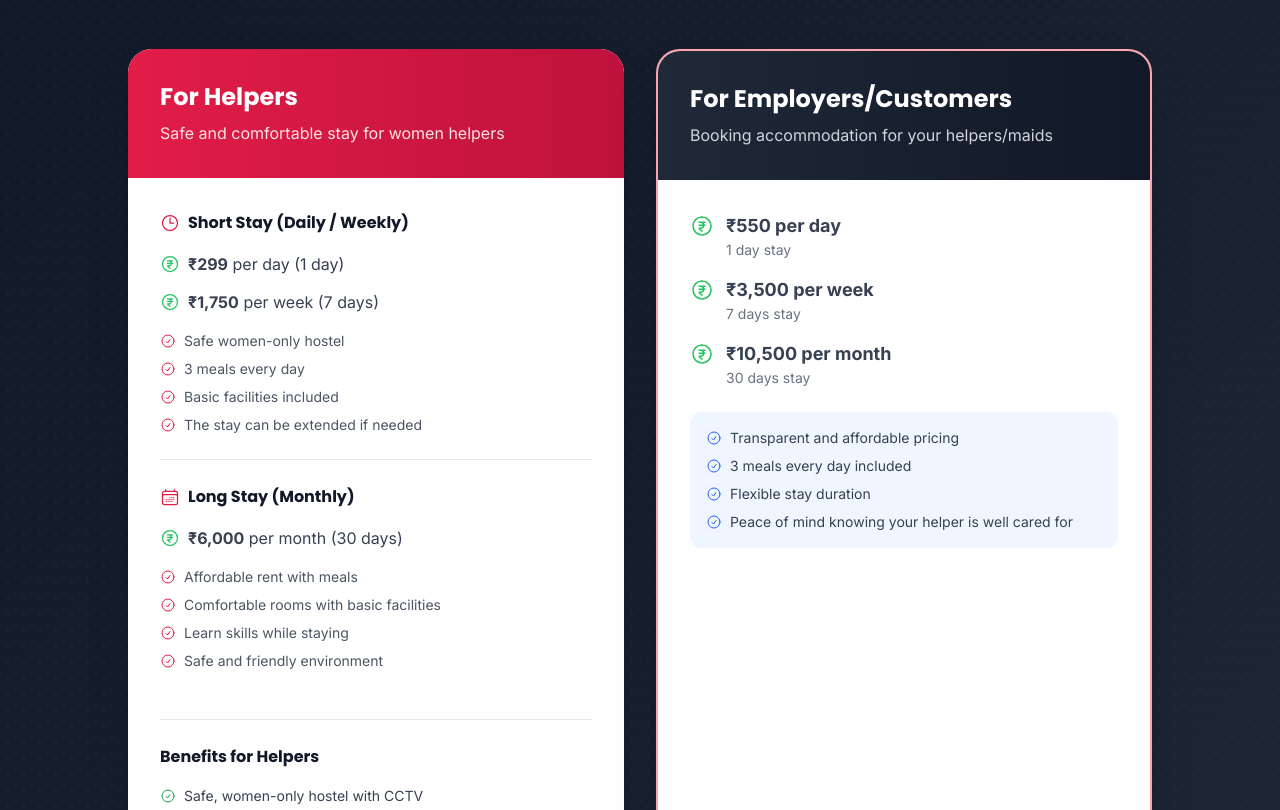
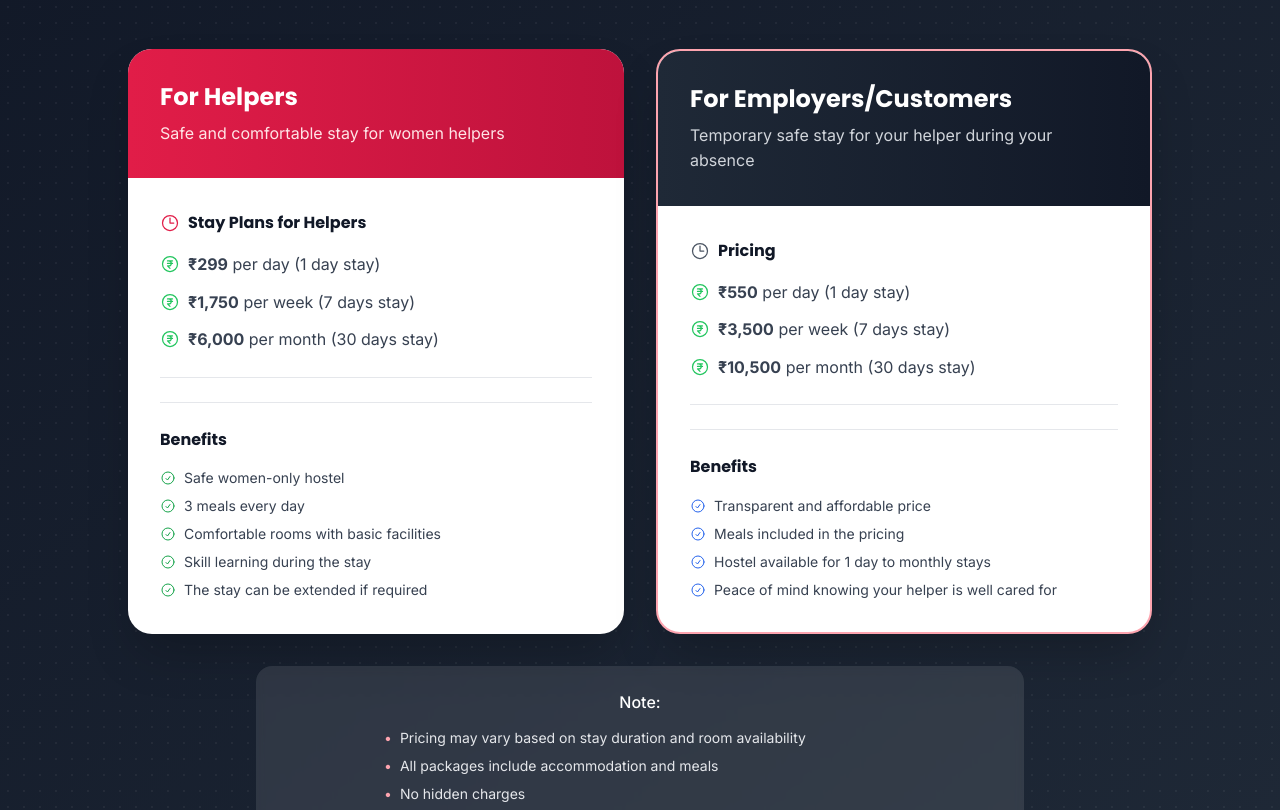
Before and after one commit to adonisarun123/ezysite, a Next.js app: page /nest in a window 1280 px wide. Shown: the part 3680-4490 px from the top of the page. Built offline with nearby package versions, Linux system fonts and the light colour scheme.

Commit message:
Updated Nest Pricings and Fixed Navbar Services button issue.

```diff
--- a/app/nest/NestPageClient.tsx
+++ b/app/nest/NestPageClient.tsx
@@ -378,76 +378,33 @@ export default function NestPageClient() {
                   <div className="border-b border-gray-200 pb-6">
                     <h4 className="font-bold text-gray-900 mb-4 flex items-center">
                       <ClockIcon className="h-5 w-5 mr-2 text-rose-600" />
-                      Short Stay (Daily / Weekly)
+                      Stay Plans for Helpers
                     </h4>
                     <ul className="space-y-3">
                       <li className="flex items-start text-gray-700">
                         <CurrencyRupeeIcon className="h-5 w-5 text-green-500 mr-2 mt-0.5" />
-                        <span><strong>₹299</strong> per day (1 day)</span>
+                        <span><strong>₹299</strong> per day (1 day stay)</span>
                       </li>
                       <li className="flex items-start text-gray-700">
                         <CurrencyRupeeIcon className="h-5 w-5 text-green-500 mr-2 mt-0.5" />
-                        <span><strong>₹1,750</strong> per week (7 days)</span>
+                        <span><strong>₹1,750</strong> per week (7 days stay)</span>
                       </li>
-                    </ul>
-                    <ul className="mt-4 space-y-2 text-sm text-gray-600">
-                      <li className="flex items-start">
-                        <CheckCircleIcon className="h-4 w-4 text-rose-600 mr-2 mt-0.5 flex-shrink-0" />
-                        <span>Safe women-only hostel</span>
-                      </li>
-                      <li className="flex items-start">
-                        <CheckCircleIcon className="h-4 w-4 text-rose-600 mr-2 mt-0.5 flex-shrink-0" />
-                        <span>3 meals every day</span>
-                      </li>
-                      <li className="flex items-start">
-                        <CheckCircleIcon className="h-4 w-4 text-rose-600 mr-2 mt-0.5 flex-shrink-0" />
-                        <span>Basic facilities included</span>
-                      </li>
-                      <li className="flex items-start">
-                        <CheckCircleIcon className="h-4 w-4 text-rose-600 mr-2 mt-0.5 flex-shrink-0" />
-                        <span>The stay can be extended if needed</span>
+                      <li className="flex items-start text-gray-700">
+                        <CurrencyRupeeIcon className="h-5 w-5 text-green-500 mr-2 mt-0.5" />
+                        <span><strong>₹6,000</strong> per month (30 days stay)</span>
                       </li>
                     </ul>
                   </div>
-                  <div className="pb-6">
-                    <h4 className="font-bold text-gray-900 mb-4 flex items-center">
-                      <CalendarDaysIcon className="h-5 w-5 mr-2 text-rose-600" />
-                      Long Stay (Monthly)
-                    </h4>
-                    <ul className="space-y-3">
-                      <li className="flex items-start text-gray-700">
-                        <CurrencyRupeeIcon className="h-5 w-5 text-green-500 mr-2 mt-0.5" />
-                        <span><strong>₹6,000</strong> per month (30 days)</span>
-                      </li>
-                    </ul>
-                    <ul className="mt-4 space-y-2 text-sm text-gray-600">
-                      <li className="flex items-start">
-                        <CheckCircleIcon className="h-4 w-4 text-rose-600 mr-2 mt-0.5 flex-shrink-0" />
-                        <span>Affordable rent with meals</span>
-                      </li>
-                      <li className="flex items-start">
-                        <CheckCircleIcon className="h-4 w-4 text-rose-600 mr-2 mt-0.5 flex-shrink-0" />
-                        <span>Comfortable rooms with basic facilities</span>
-                      </li>
-                      <li className="flex items-start">
-                        <CheckCircleIcon className="h-4 w-4 text-rose-600 mr-2 mt-0.5 flex-shrink-0" />
-                        <span>Learn skills while staying</span>
-                      </li>
-                      <li className="flex items-start">
-                        <CheckCircleIcon className="h-4 w-4 text-rose-600 mr-2 mt-0.5 flex-shrink-0" />
-                        <span>Safe and friendly environment</span>
-                      </li>
-                    </ul>
-                  </div>
+
                   <div className="border-t border-gray-200 pt-6">
-                    <h4 className="font-bold text-gray-900 mb-4">Benefits for Helpers</h4>
+                    <h4 className="font-bold text-gray-900 mb-4">Benefits</h4>
                     <ul className="space-y-2 text-sm">
                       {[
-                        'Safe, women-only hostel with CCTV',
-                        '3 meals every day (Breakfast, Lunch & Dinner)',
-                        'Comfortable rooms with beds, geyser, RO water, utensils, fans & more',
-                        'Learn skills while staying',
-                        'Budget-friendly and flexible stay options'
+                        'Safe women-only hostel',
+                        '3 meals every day',
+                        'Comfortable rooms with basic facilities',
+                        'Skill learning during the stay',
+                        'The stay can be extended if required'
                       ].map((benefit, i) => (
                         <li key={i} className="flex items-start text-gray-700">
                           <CheckCircleIcon className="h-4 w-4 text-green-600 mr-2 mt-0.5 flex-shrink-0" />
@@ -464,40 +421,38 @@ export default function NestPageClient() {
             <div className="bg-white rounded-3xl overflow-hidden shadow-2xl border-2 border-rose-300">
               <div className="bg-gradient-to-r from-gray-800 to-gray-900 p-8 text-white">
                 <h3 className="text-2xl text-white font-bold mb-2">For Employers/Customers</h3>
-                <p className="text-gray-300">Booking accommodation for your helpers/maids</p>
+                <p className="text-gray-300">Temporary safe stay for your helper during your absence</p>
               </div>
               <div className="p-8">
                 <div className="space-y-6">
-                  <ul className="space-y-4">
+                  <div className="border-b border-gray-200 pb-6">
+                    <h4 className="font-bold text-gray-900 mb-4 flex items-center">
+                      <ClockIcon className="h-5 w-5 mr-2 text-gray-600" />
+                      Pricing
+                    </h4>
+                    <ul className="space-y-3">
                       <li className="flex items-start text-gray-700">
-                      <CurrencyRupeeIcon className="h-6 w-6 text-green-500 mr-3 mt-0.5" />
-                      <div>
-                        <p className="font-bold text-lg">₹550 per day</p>
-                        <p className="text-sm text-gray-500">1 day stay</p>
-                      </div>
+                        <CurrencyRupeeIcon className="h-5 w-5 text-green-500 mr-2 mt-0.5" />
+                        <span><strong>₹550</strong> per day (1 day stay)</span>
                       </li>
                       <li className="flex items-start text-gray-700">
-                      <CurrencyRupeeIcon className="h-6 w-6 text-green-500 mr-3 mt-0.5" />
-                      <div>
-                        <p className="font-bold text-lg">₹3,500 per week</p>
-                        <p className="text-sm text-gray-500">7 days stay</p>
-                      </div>
+                        <CurrencyRupeeIcon className="h-5 w-5 text-green-500 mr-2 mt-0.5" />
+                        <span><strong>₹3,500</strong> per week (7 days stay)</span>
                       </li>
                       <li className="flex items-start text-gray-700">
-                      <CurrencyRupeeIcon className="h-6 w-6 text-green-500 mr-3 mt-0.5" />
-                      <div>
-                        <p className="font-bold text-lg">₹10,500 per month</p>
-                        <p className="text-sm text-gray-500">30 days stay</p>
-                      </div>
+                        <CurrencyRupeeIcon className="h-5 w-5 text-green-500 mr-2 mt-0.5" />
+                        <span><strong>₹10,500</strong> per month (30 days stay)</span>
                       </li>
                     </ul>
+                  </div>
 
-                  <div className="bg-blue-50 rounded-xl p-4 mt-6">
+                  <div className="border-t border-gray-200 pt-6">
+                    <h4 className="font-bold text-gray-900 mb-4">Benefits</h4>
                     <ul className="space-y-2 text-sm">
                       {[
-                        'Transparent and affordable pricing',
-                        '3 meals every day included',
-                        'Flexible stay duration',
+                        'Transparent and affordable price',
+                        'Meals included in the pricing',
+                        'Hostel available for 1 day to monthly stays',
                         'Peace of mind knowing your helper is well cared for'
                       ].map((benefit, i) => (
                         <li key={i} className="flex items-start text-gray-700">
--- a/components/Navbar.tsx
+++ b/components/Navbar.tsx
@@ -23,7 +23,8 @@ interface NavigationItem {
 
 const navigation: NavigationItem[] = [
   { name: 'Home', href: '/', icon: Bars3Icon },
-  { name: 'Services',
+  {
+    name: 'Services',
     href: '/services',
     hasDropdown: true,
     dropdownItems: [
@@ -113,17 +114,16 @@ export default function Navbar() {
                         onMouseEnter={() => setOpenDropdown(item.name)}
                         onMouseLeave={() => setOpenDropdown(null)}
                       >
-                        <button
-                          type="button"
+                        <Link
+                          href={item.href}
                           className="flex items-center gap-1 text-[15px] font-medium text-gray-700 hover:text-primary-600 transition-colors duration-200 outline-none"
-                          onClick={() => setOpenDropdown(openDropdown === item.name ? null : item.name)}
                         >
                           {item.name}
                           <ChevronDownIcon
                             className={`h-3 w-3 transition-transform duration-200 ${openDropdown === item.name ? 'rotate-180' : ''}`}
                             strokeWidth={2.5}
                           />
-                        </button>
+                        </Link>
 
                         {openDropdown === item.name && (
                           <div className="absolute top-full left-0 w-48 bg-white rounded-lg shadow-xl border border-gray-100 py-2 z-50">
```
Also changed, not shown: raw content/Nest.md (+13 -25 lines). Lines whose indentation alone changed are shown as unchanged.
